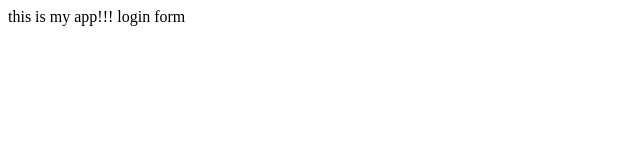
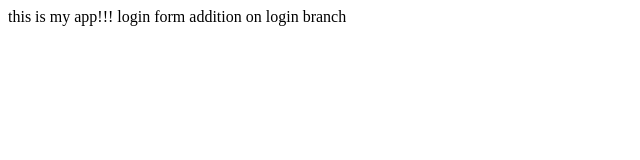
Before and after one commit to aarongraham518/myappsample1, a plain HTML site: page index.html in a window 1280 px wide. Shown: the whole page, without its empty margins (0-640 px from the left). Drawn offline with Linux system fonts and the light colour scheme.

Commit message:
edit changes on login branch

```diff
--- a/index.html
+++ b/index.html
@@ -8,6 +8,6 @@
 </head>
 <body>
     this is my app!!!
-    login form
+    login form addition on login branch
 </body>
 </html>
```
